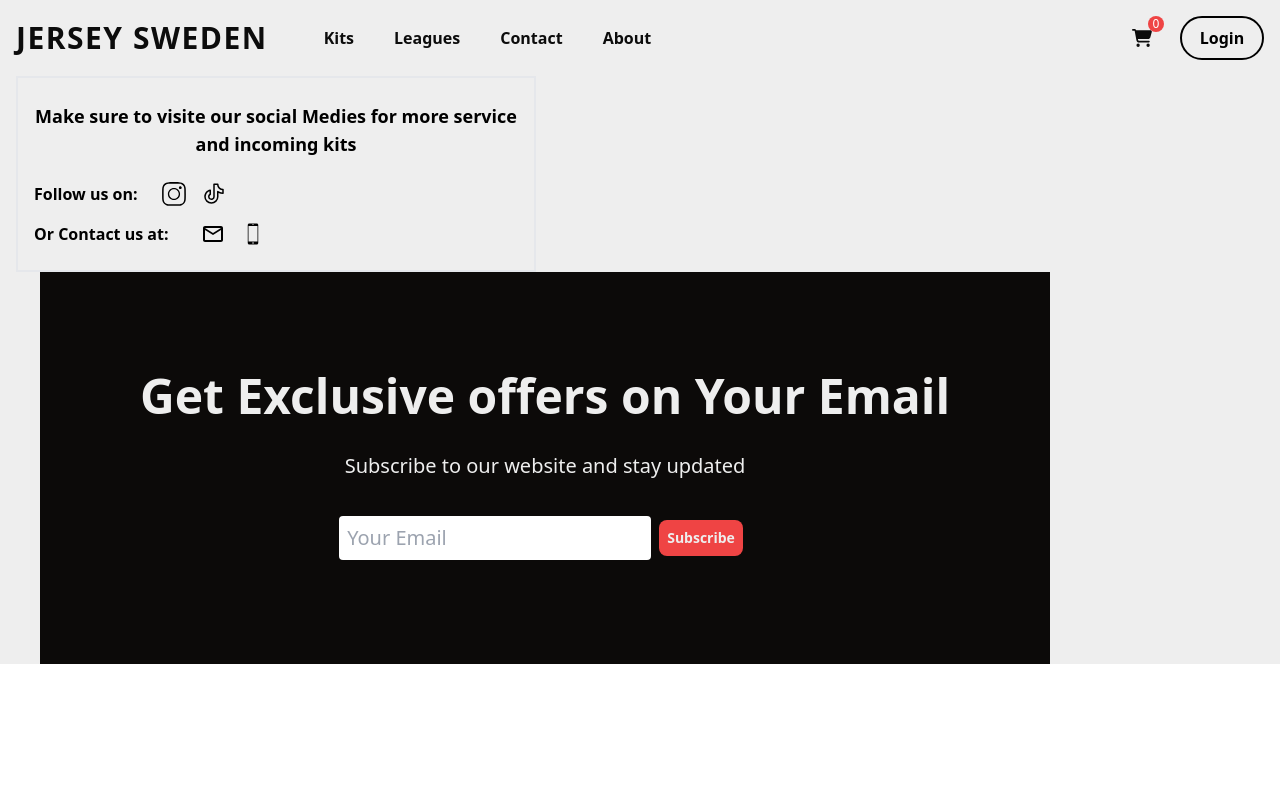
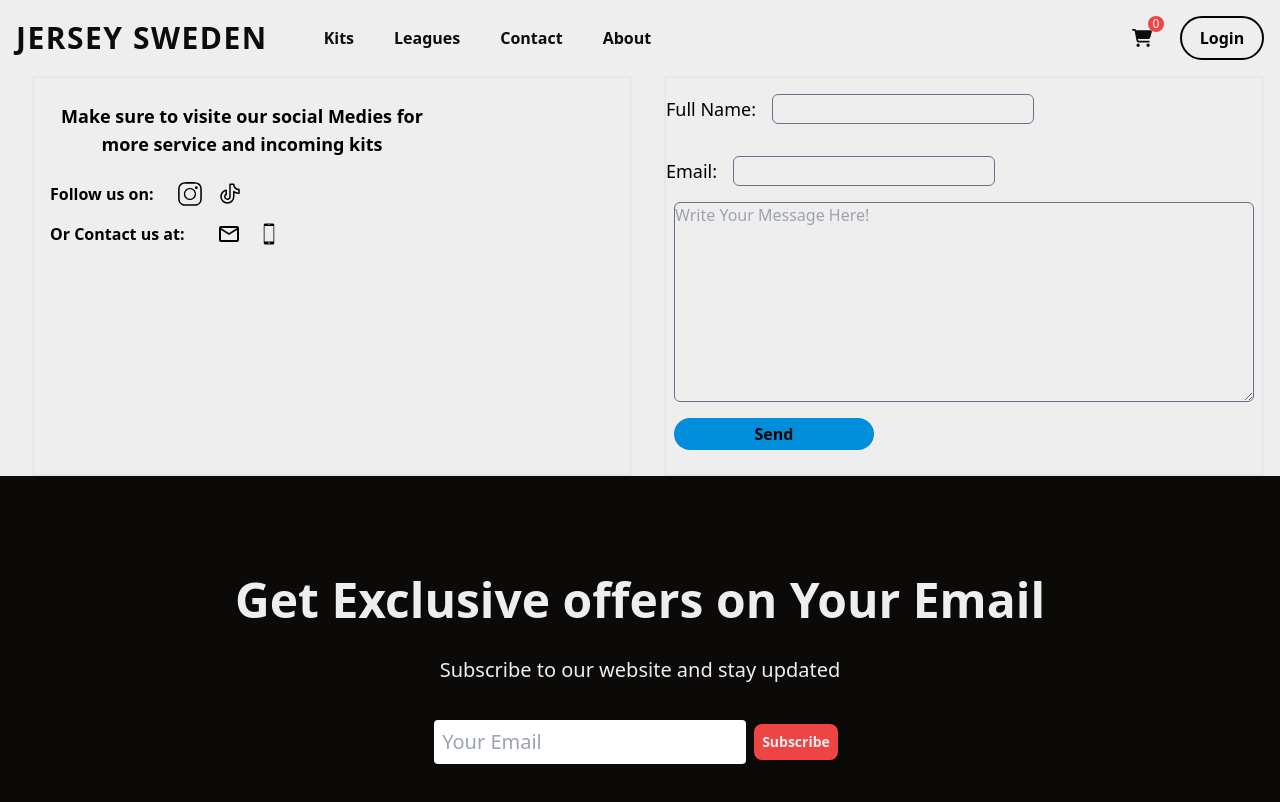
Before and after one commit to Sajad1-0/jerseySweden, a React (Create React App) app: page /contact in a window 1280 px wide. Shown: the top 802 px of the page. Built offline with nearby package versions, Linux system fonts and the light colour scheme.

Commit message:
Done with contacts page

```diff
--- a/package.json
+++ b/package.json
@@ -3,9 +3,11 @@
   "version": "0.1.0",
   "private": true,
   "dependencies": {
+    "@emailjs/browser": "^4.3.3",
     "@testing-library/jest-dom": "^5.17.0",
     "@testing-library/react": "^13.4.0",
     "@testing-library/user-event": "^13.5.0",
+    "axios": "^1.7.2",
     "react": "^18.3.1",
     "react-dom": "^18.3.1",
     "react-icons": "^5.2.1",
--- a/src/Components/IncomingProducts.jsx
+++ b/src/Components/IncomingProducts.jsx
@@ -3,7 +3,7 @@ import React from 'react'
 const IncomingProducts = () => {
   return (
     <div className='flex flex-col items-center justify-center
-    gap-8 m-auto mx-10 p-[100px] bg-stone-950 text-primary'>
+    gap-8 m-auto p-[100px] bg-stone-950 text-primary'>
 
         <h1 className='text-3xl md:text-5xl font-semibold text-center  '
         >Get Exclusive offers on Your Email</h1>
--- /dev/null
+++ b/src/Components/SendingEmail.jsx
@@ -0,0 +1,68 @@
+import React, {useState} from 'react'
+import axios from 'axios';
+
+const SendingEmail = () => {
+
+const [name, setName] = useState('');
+const [email, setEmail] = useState('');
+const [message, setMessage] = useState('');
+
+const handleSubmit = async (e) => {
+    e.preventDefault();
+
+    // Owners EmailJs service ID, template ID, and public key
+    const serviceId = 'service_z756ars';
+    const templateId = 'template_q25hgub'
+    const publicKey = 'oyEluMZ5i8XO6M_50'
+
+    // creating an object that contains all the data and tempalte params
+    const data = {
+        service_id: serviceId,
+        template_id: templateId,
+        user_id: publicKey,
+        templateParams: {
+            from_name: name,
+            from_email: email,
+            to_name: 'Owner',
+            message:message,
+        }
+    };
+
+    //Sending the email by using axios.post()
+    try {
+        const res = await axios.post('https://api.emailjs.com/api/v1.0/email', data);
+        console.log(res.data);
+        setName('');
+        setEmail('');
+        setMessage('');
+    } catch (err) {
+        console.log(err.message);
+    }
+}
+
+  return (
+    <form onSubmit={handleSubmit}
+    className='flex flex-col border-2  w-[400px] h-[400px] md:w-[600px]'>
+        <label for='name' className='text-semibold inline-block text-lg my-4'> Full Name:
+        <input type="text" id='name' value={name} onChange={(e) => setName(e.target.value)}
+        className='ml-4 bg-primary border-[1px] border-slate-500 rounded-md outline-none focus:shadow-md
+        focus:shadow-hoverColor duration-200'/>
+        </label>
+        <label for='email' className='text-semibold inline-block text-lg my-4'> Email:
+        <input type="email" value={email} onChange={(e) => setEmail(e.target.value)}
+        className='ml-4 bg-primary border-[1px] border-slate-500 rounded-md outline-none focus:shadow-md
+        focus:shadow-hoverColor duration-200'/>
+        </label>
+        <textarea col='30' row='10' value={message} onChange={(e) => setMessage(e.target.value)}
+        placeholder='Write Your Message Here! '
+        className='h-[200px] mx-2 bg-primary text-textColor outline-none border-[1px] border-slate-500
+        rounded-md focus:shadow-md focus:shadow-hoverColor'></textarea>
+
+        <button type='submit' className='w-[200px] my-4 mx-2 bg-hoverColor rounded-2xl py-1
+        font-semibold hover:shadow-md hover:shadow-textColor active:text-primary'>Send</button>
+
+    </form>
+  )
+}
+
+export default SendingEmail
--- a/src/Pages/Contact.jsx
+++ b/src/Pages/Contact.jsx
@@ -5,13 +5,15 @@ import { PiTiktokLogo } from "react-icons/pi";
 import { MdOutlineMail } from "react-icons/md";
 import { IoIosPhonePortrait } from "react-icons/io";
 import { Link } from 'react-router-dom';
+import SendingEmail from '../Components/SendingEmail';
 
 const Contact = () => {
   return (
-    <div className='bg-primary flex flex-wrap'>
-      <div className='border-2 mx-4 p-2'>
+    <div className='bg-primary flex flex-wrap flex-col'>
+     <div className='flex flex-wrap justify-center gap-4'>
+       <div className='border-2 mx-4 p-2 w-[400px] md:w-[600px]'>
          {/* social Media icons */}
-        <h1 className='text-lg font-semibold text-center py-4 md:w-[500px]'
+         <h1 className='text-lg font-semibold text-center py-4 md:w-[400px]'
          >Make sure to visite our social Medies for more service and incoming kits</h1>
 
          <ul className='flex m-2'>
@@ -26,6 +28,7 @@ const Contact = () => {
               </li>
 
           </ul>
+
           {/* link to Email and phone number */}
           <ul className='flex my-4 mx-2'>
            <p className='text-md font-semibold'>Or Contact us at:</p>
@@ -39,8 +42,10 @@ const Contact = () => {
             </li>
           </ul>
        </div>
-      <div>
+       <div >
         {/* form for sending email to owners */}
+        <SendingEmail/>
+       </div>
      </div>
       <div>
      <IncomingProducts/>
```
Also changed, not shown: 1 other file (tests, documents, lock files or other folders). Lines whose indentation alone changed are shown as unchanged.
